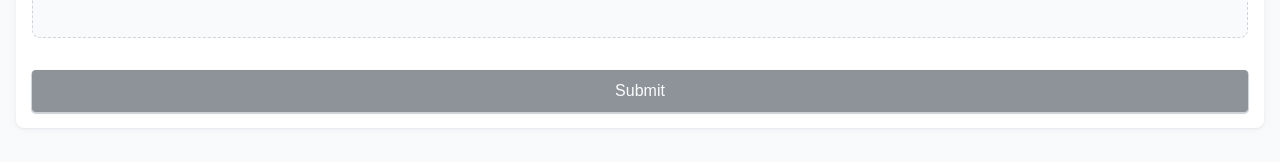
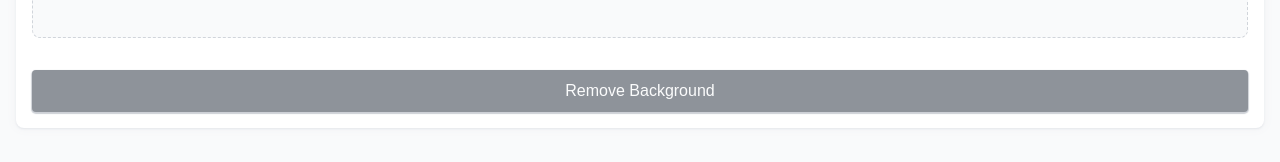
Before and after one commit to aryaveersr/background-remover, a SvelteKit app: page / in a window 1280 px wide. Shown: the part 322-484 px from the top of the page. Built offline with nearby package versions, Linux system fonts and the light colour scheme.

Commit message:
update cta

```diff
--- a/src/routes/partials/AddImages.svelte
+++ b/src/routes/partials/AddImages.svelte
@@ -18,7 +18,7 @@
 >
 	<FileUpload onupload={(file) => entries.push(new Entry(file))} />
 	<Button type="submit" size="md" style="width: 100%" disabled={entries.length === 0}>
-		Submit
+		Remove Background
 	</Button>
 </form>
 
```
